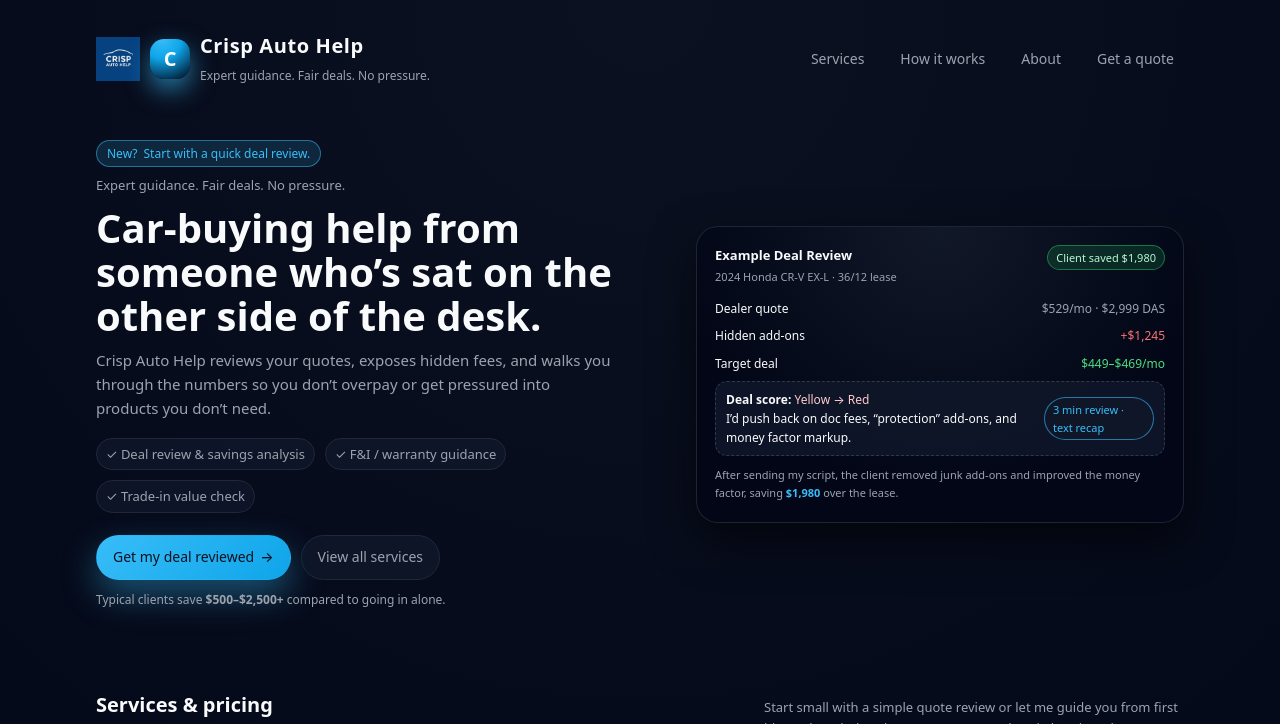
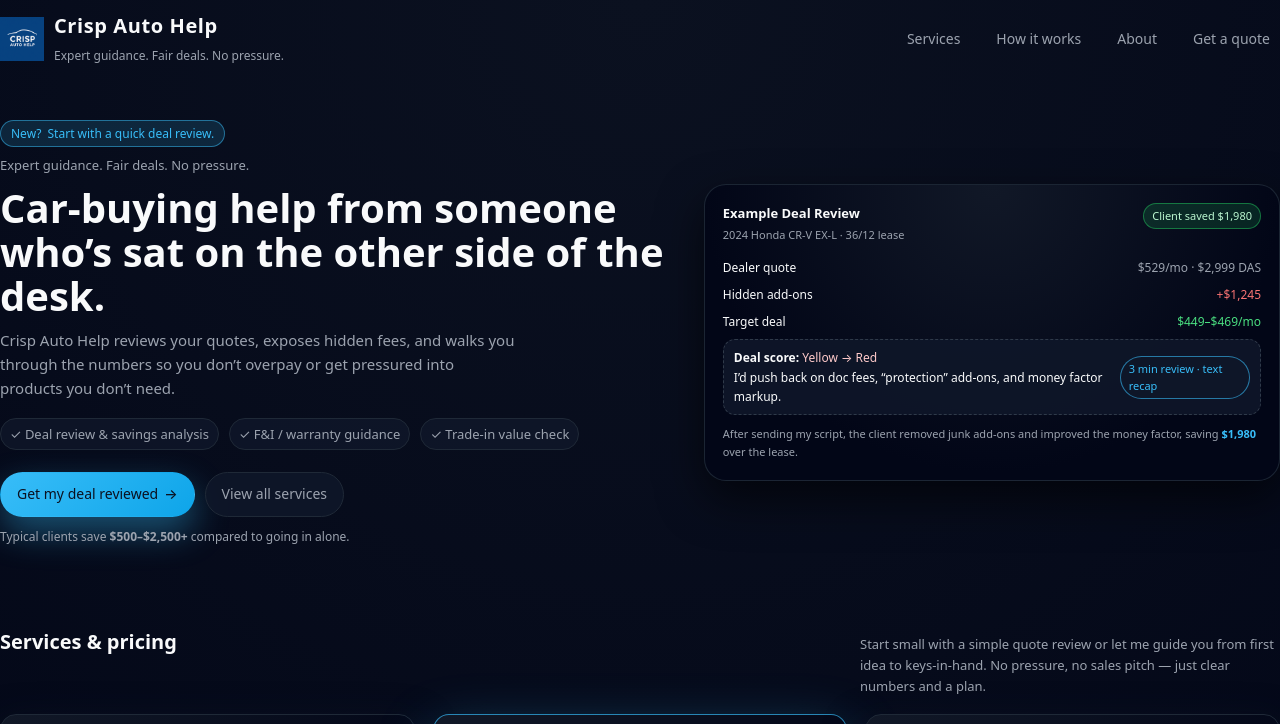
Before and after one commit to crispautohelp/crispautohelp, a plain HTML site: page index.html in a window 1280 px wide. Shown: the top 724 px of the page. Drawn offline with Linux system fonts and the light colour scheme.

Commit message:
Update index.html

```diff
--- a/index.html
+++ b/index.html
@@ -613,9 +613,6 @@
       }
     }
   </style>
-</head>
-<body>
-  <div class="page">
 <header>
   <div class="brand">
     <img
@@ -623,7 +620,6 @@
       alt="Crisp Auto Help logo"
       class="brand-logo-image"
     />
-        <div class="brand-logo">C</div>
     <div class="brand-text">
       <h1>Crisp Auto Help</h1>
       <span>Expert guidance. Fair deals. No pressure.</span>
@@ -636,6 +632,7 @@
     <a href="#contact">Get a quote</a>
   </nav>
 </header>
+
 
     <main>
       <!-- Hero -->
```
Lines whose indentation alone changed are shown as unchanged.
